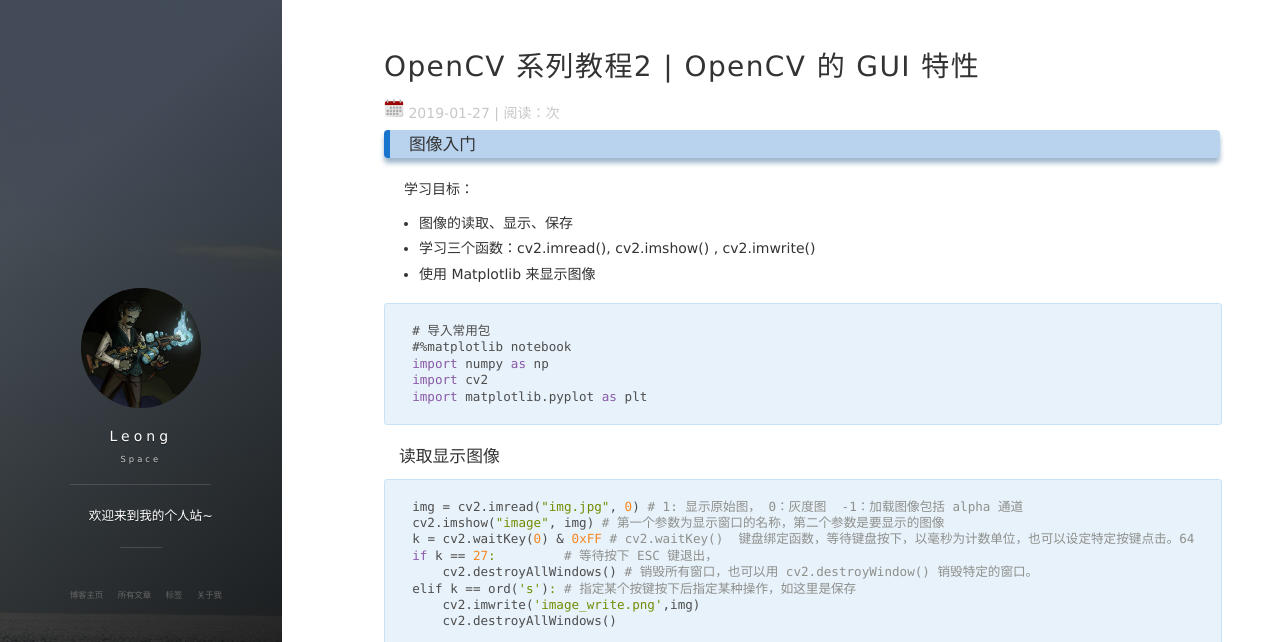
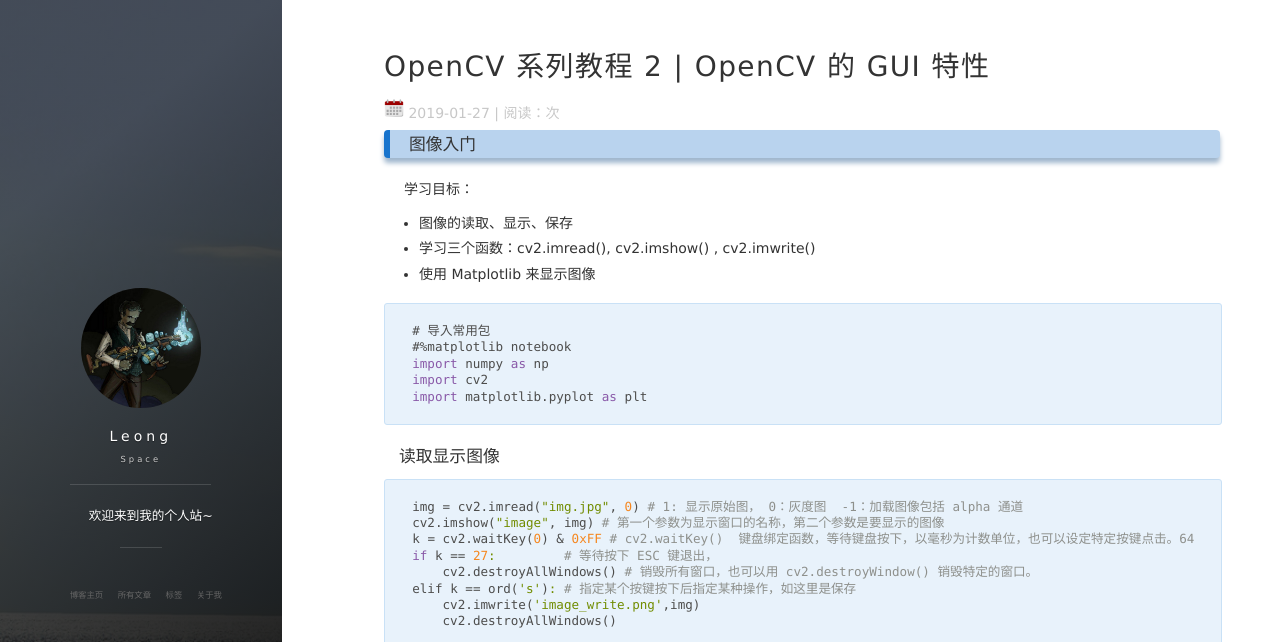
Before and after one commit to FLyingLSJ/flyinglsj.github.io, a Jekyll site: the page built from _posts/2019-1-27-OpenCV 系列教程2-OpenCV 的 GUI 特性.md, in a window 1280 px wide and 900 px high, cut to the strip 0-642 px from the top of the window. Built offline with Jekyll 4.4.1, drawn with Linux system fonts in a browser that asks for light colours; nearby versions of some CDN libraries; comment, search, counter and statistics services are not loaded.

```diff
--- a/_posts/2019-1-27-OpenCV 系列教程2-OpenCV 的 GUI 特性.md
+++ b/_posts/2019-1-27-OpenCV 系列教程2-OpenCV 的 GUI 特性.md
@@ -1,6 +1,6 @@
 ---
 layout: post
-title: OpenCV 系列教程2 | OpenCV 的 GUI 特性
+title: OpenCV 系列教程 2 | OpenCV 的 GUI 特性
 date: 2019-1-27
 tag: OpenCV 教程
 
```
